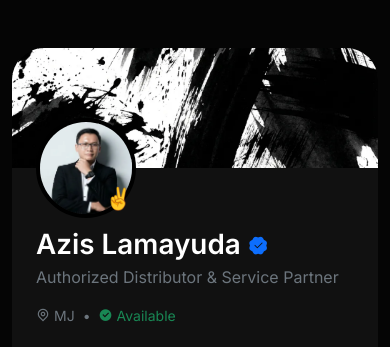
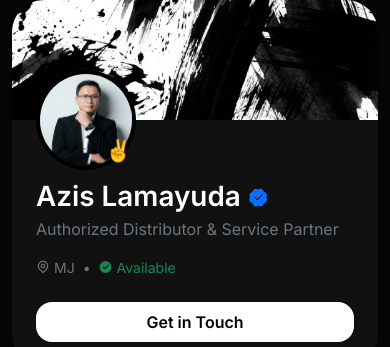
Before and after one commit to azislamayuda/alfarizi, a plain HTML site: page index.html in a window 390 px wide. Shown: the top 347 px of the page. Drawn offline with nearby package versions, Linux system fonts and the light colour scheme.

Commit message:
fix - body padding mobile

```diff
--- a/index.html
+++ b/index.html
@@ -95,7 +95,7 @@
   </style>
 </head>
 
-<body class="py-5 d-flex align-items-center min-vh-100">
+<body class="py-0 py-md-5 d-flex align-items-center min-vh-100">
 
   <div class="container" style="max-width: 900px;">
 
```
